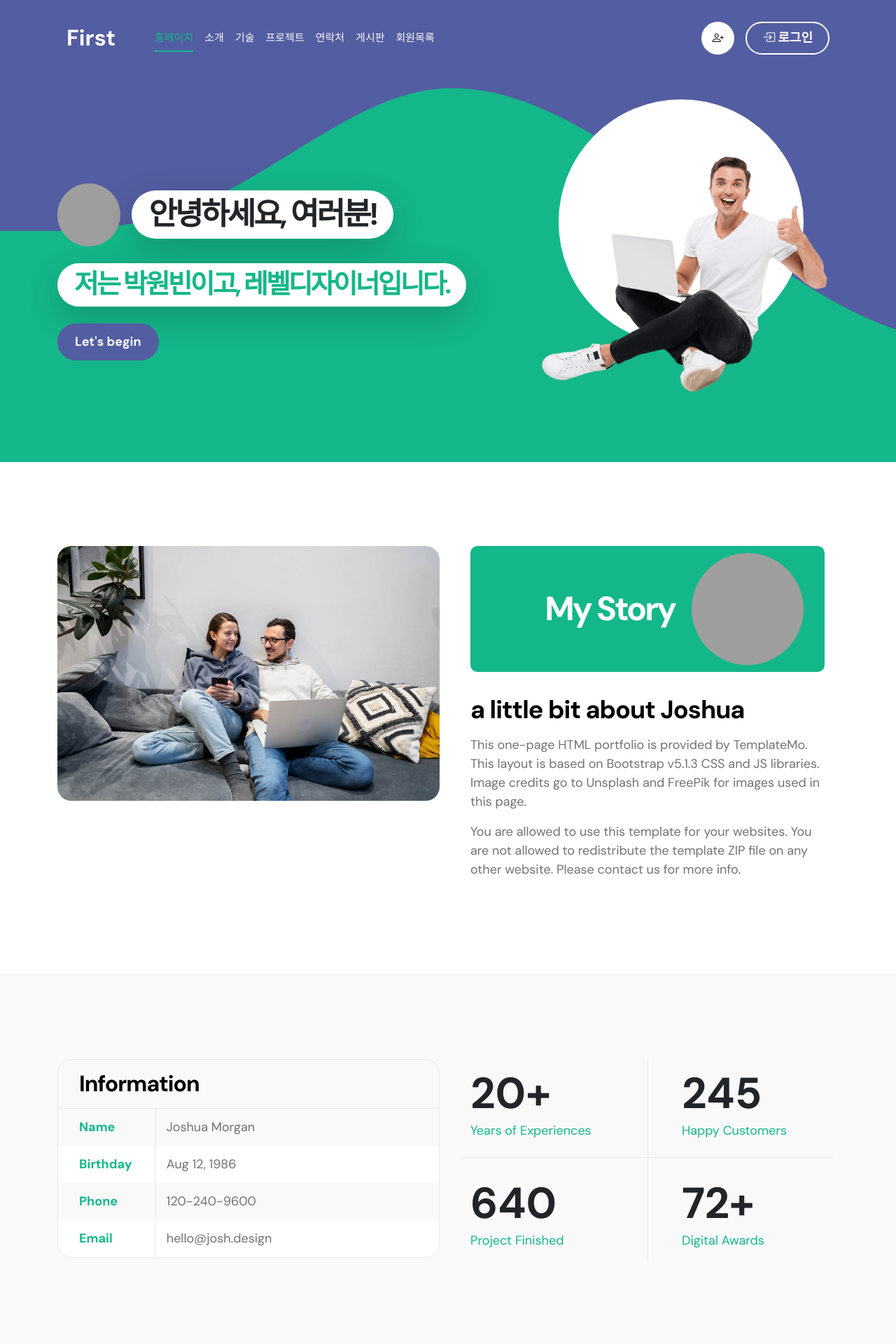
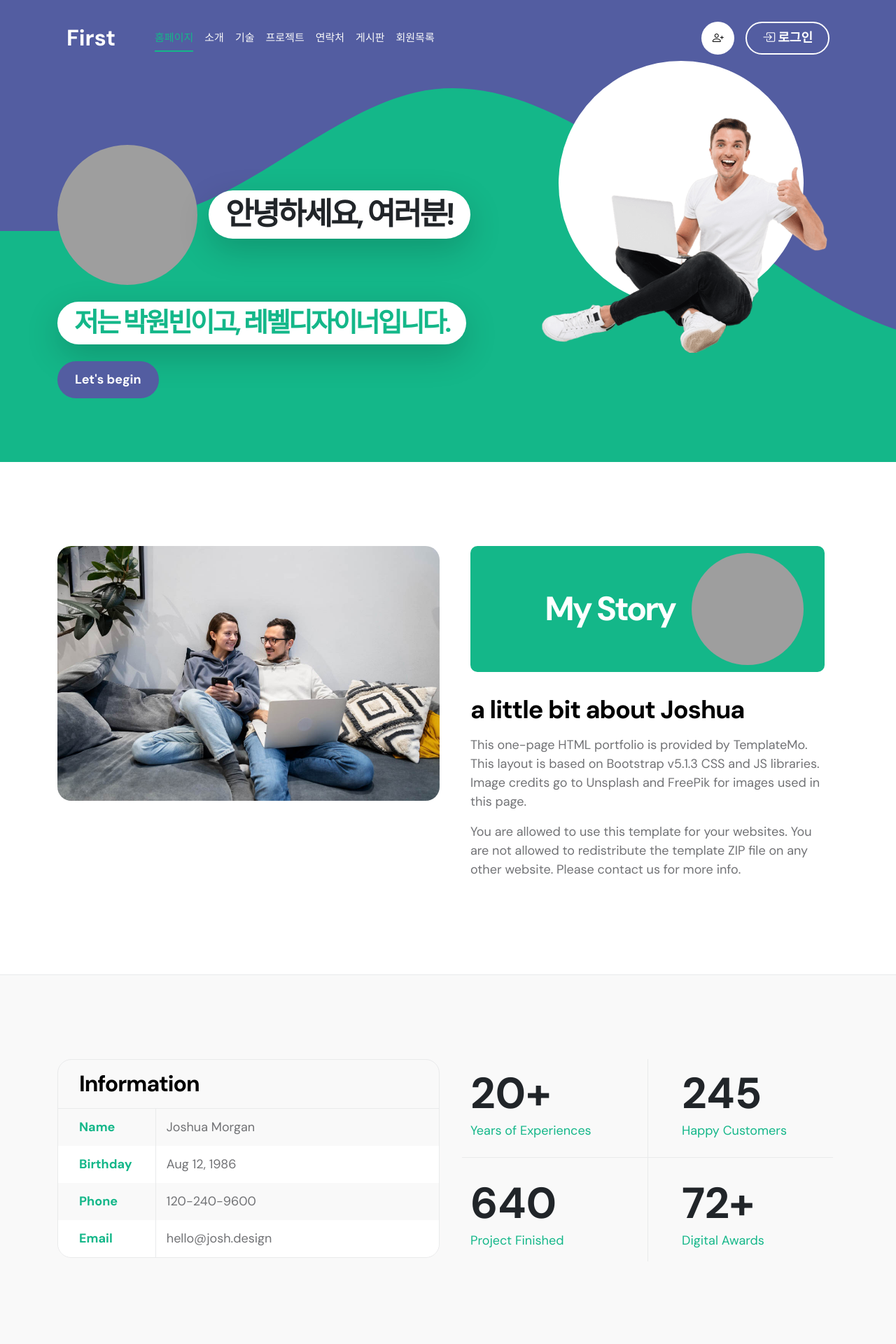
Before and after one commit to WhiteStill/demo, a Spring Boot app: page / in a window 1280 px wide. Shown: the top 1920 px of the page at 70% size. Run offline with Spring Boot 4, Linux system fonts and the light colour scheme; some of the project's set-up classes (security, data sources, template engines, error pages and the like) are left out, and stand-ins take their place; some libraries are stand-ins or nearby versions; grey boxes are pictures that could not be loaded.

Commit message:
12주차 추가실습완료

```diff
--- a/src/main/resources/templates/index.html
+++ b/src/main/resources/templates/index.html
@@ -30,6 +30,7 @@
 
         <!-- [5주차] 네비게이션 로그인 사용자 표시 스타일 -->
         <style>
+            .avatar-image-large { width: 200px; height: 200px; } /* 메인 프로필 사진 크기 키우기 */
             .navbar-user { color: var(--white-color); font-size: var(--p-font-size); white-space: nowrap; }
             .navbar.is-sticky .navbar-user { color: var(--dark-color); }
             a.navbar-icon:hover { background: var(--secondary-color); color: var(--white-color); }
```
